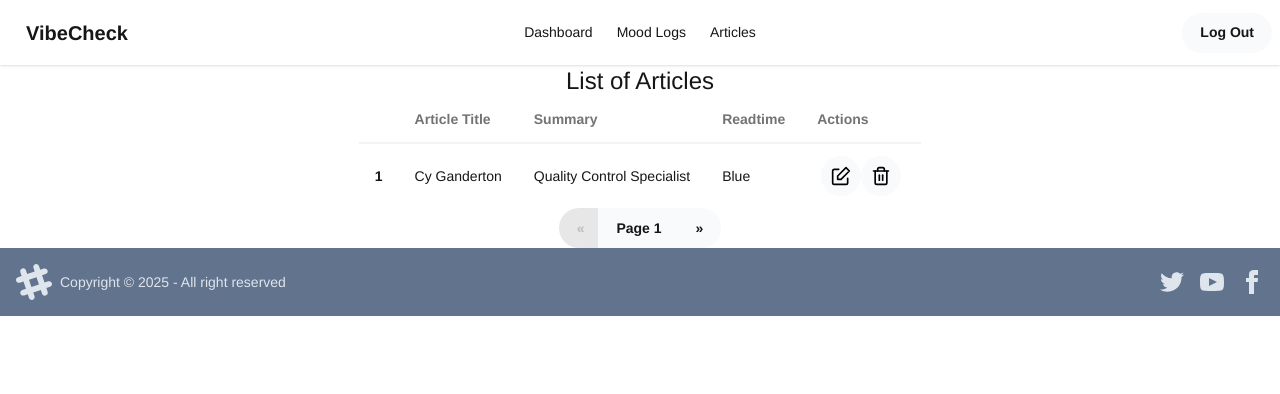
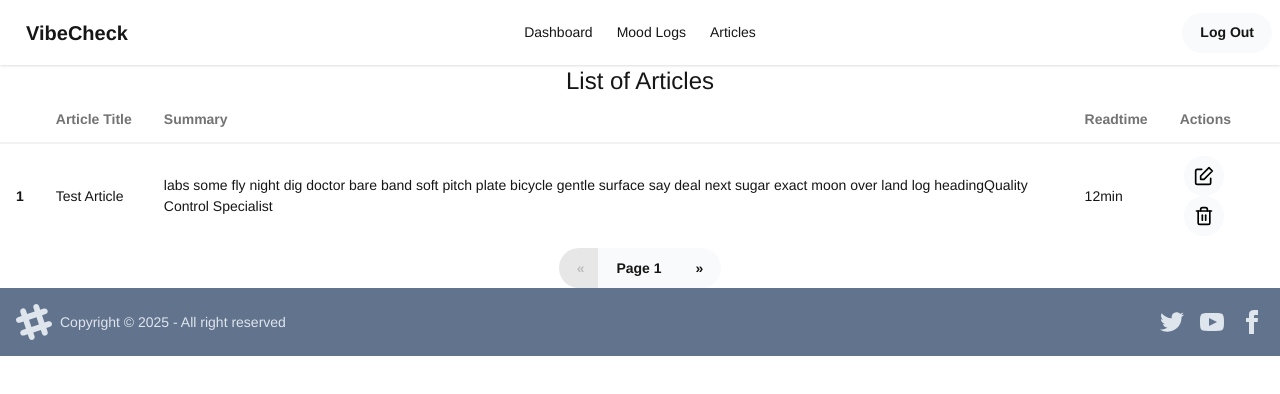
Before and after one commit to stmcpeters/VibeCheck, a React (Vite) app in the folder client/: page /articles in a window 1280 px wide. Shown: the top 394 px of the page. Built offline with nearby package versions, Linux system fonts and the light colour scheme.

Commit message:
update Articles component to display test article details in the table

```diff
--- a/client/src/components/Articles.jsx
+++ b/client/src/components/Articles.jsx
@@ -20,9 +20,9 @@ export default function Articles() {
             {/* row 1 */}
             <tr className="hover:bg-base-300">
               <th>1</th>
-              <td>Cy Ganderton</td>
-              <td>Quality Control Specialist</td>
-              <td>Blue</td>
+              <td>Test Article</td>
+              <td>labs some fly night dig doctor bare band soft pitch plate bicycle gentle surface say deal next sugar exact moon over land log headingQuality Control Specialist</td>
+              <td>12min</td>
               <td className='pr-5 pl-5'>
                 <button className="btn btn-square">
                   <svg xmlns="http://www.w3.org/2000/svg" width="20" height="20" viewBox="0 0 24 24" fill="none" stroke="black" strokeWidth="2" strokeLinecap="round" strokeLinejoin="round"><path d="M20 14.66V20a2 2 0 0 1-2 2H4a2 2 0 0 1-2-2V6a2 2 0 0 1 2-2h5.34"></path><polygon points="18 2 22 6 12 16 8 16 8 12 18 2"></polygon></svg>
```
